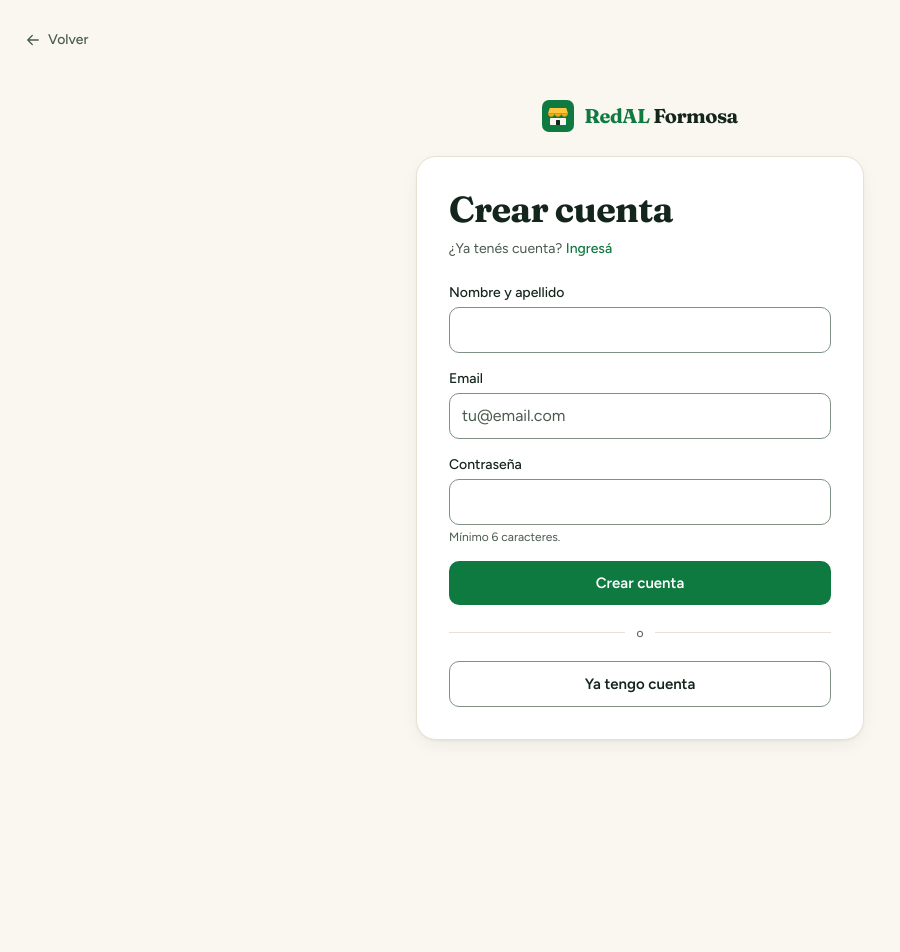
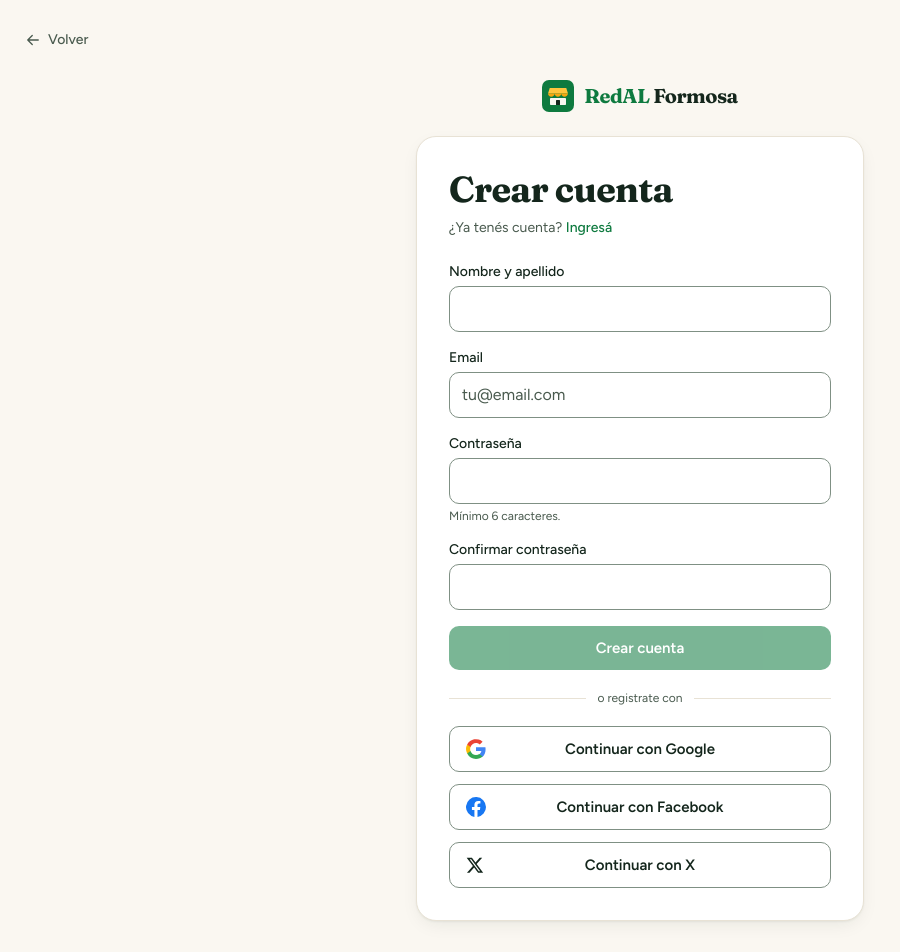
Before and after one commit to tomascenturion895-prog/REDAL-formosa, a Next.js app in the folder redal-formosa/: page /register in a window 1280 px wide. Shown: the top 952 px of the page, without its empty margins (0-900 px from the left). Before the commit the page ends 800 px from the top, so only its background shows below. Built offline with nearby package versions, Linux system fonts and the light colour scheme; no server answers.

Commit message:
modificacion en el registro: agregamos confirmacion y sso

```diff
--- a/redal-formosa/src/components/auth/register-form.tsx
+++ b/redal-formosa/src/components/auth/register-form.tsx
@@ -6,6 +6,7 @@ import Link from "next/link";
 
 import { useAuthActions } from "@/lib/auth/use-auth-actions";
 import { authErrorMessage } from "@/lib/auth/messages";
+import { SocialButtons } from "@/components/auth/social-buttons";
 import { CheckIcon } from "@/components/ui/icons";
 
 export function RegisterForm() {
@@ -13,13 +14,16 @@ export function RegisterForm() {
   const { signUp } = useAuthActions();
   const [email, setEmail] = useState("");
   const [password, setPassword] = useState("");
+  const [confirm, setConfirm] = useState("");
   const [fullName, setFullName] = useState("");
   const [error, setError] = useState<string | null>(null);
   const [loading, setLoading] = useState(false);
   const [pendingConfirmation, setPendingConfirmation] = useState(false);
+  const mismatch = confirm.length > 0 && confirm !== password;
 
   const handleSubmit = async (e: React.FormEvent) => {
     e.preventDefault();
+    if (password !== confirm) return;
     setError(null);
     setLoading(true);
 
@@ -132,19 +136,40 @@ export function RegisterForm() {
           </p>
         </div>
 
-        <button type="submit" disabled={loading} aria-busy={loading} className="btn btn-primary w-full !py-3">
+        <div>
+          <label htmlFor="confirmPassword" className="mb-1 block text-sm font-medium">
+            Confirmar contraseña
+          </label>
+          <input
+            id="confirmPassword"
+            type="password"
+            autoComplete="new-password"
+            value={confirm}
+            onChange={(e) => setConfirm(e.target.value)}
+            minLength={6}
+            required
+            aria-invalid={mismatch}
+            aria-describedby={mismatch ? "confirm-error" : undefined}
+            className={`field ${mismatch ? "!border-danger" : ""}`}
+          />
+          {mismatch && (
+            <p id="confirm-error" role="alert" className="mt-1 text-xs text-danger">
+              Las contraseñas no coinciden.
+            </p>
+          )}
+        </div>
+
+        <button type="submit" disabled={loading || !confirm || mismatch} aria-busy={loading} className="btn btn-primary w-full !py-3">
           {loading ? "Creando tu cuenta…" : "Crear cuenta"}
         </button>
       </form>
 
-      <div className="my-5 flex items-center gap-3 text-xs text-muted" aria-hidden="true">
+      <div className="my-5 flex items-center gap-3 text-xs text-muted">
         <span className="h-px flex-1 bg-border" />
-        o
+        o registrate con
         <span className="h-px flex-1 bg-border" />
       </div>
-      <Link href="/login" className="btn btn-secondary w-full !py-3">
-        Ya tengo cuenta
-      </Link>
+      <SocialButtons onError={(message) => setError(message)} />
     </div>
   );
 }
--- /dev/null
+++ b/redal-formosa/src/components/auth/social-buttons.tsx
@@ -0,0 +1,77 @@
+"use client";
+
+import { useState } from "react";
+
+import { useAuthActions } from "@/lib/auth/use-auth-actions";
+import { authErrorMessage } from "@/lib/auth/messages";
+
+type SocialProvider = "google" | "facebook" | "twitter";
+
+const PROVIDERS: { id: SocialProvider; label: string; icon: React.ReactNode }[] = [
+  {
+    id: "google",
+    label: "Continuar con Google",
+    icon: (
+      <svg viewBox="0 0 24 24" width="20" height="20" aria-hidden="true">
+        <path fill="#4285F4" d="M23.5 12.3c0-.8-.1-1.6-.2-2.3H12v4.5h6.5a5.6 5.6 0 0 1-2.4 3.7v3h3.9c2.3-2.1 3.5-5.2 3.5-8.9Z" />
+        <path fill="#34A853" d="M12 24c3.2 0 6-1.1 7.9-2.9l-3.9-3c-1.1.7-2.4 1.2-4 1.2-3.1 0-5.7-2.1-6.6-4.9H1.4v3.1A12 12 0 0 0 12 24Z" />
+        <path fill="#FBBC05" d="M5.4 14.4a7.2 7.2 0 0 1 0-4.8V6.5H1.4a12 12 0 0 0 0 10.9l4-3Z" />
+        <path fill="#EA4335" d="M12 4.8c1.7 0 3.3.6 4.5 1.8l3.4-3.4A12 12 0 0 0 1.4 6.5l4 3.1C6.3 6.9 8.9 4.8 12 4.8Z" />
+      </svg>
+    ),
+  },
+  {
+    id: "facebook",
+    label: "Continuar con Facebook",
+    icon: (
+      <svg viewBox="0 0 24 24" width="20" height="20" aria-hidden="true">
+        <path
+          fill="#1877F2"
+          d="M24 12a12 12 0 1 0-13.9 11.9v-8.4H7.1V12h3V9.4c0-3 1.8-4.7 4.5-4.7 1.3 0 2.7.2 2.7.2v2.9h-1.5c-1.5 0-2 .9-2 1.9V12h3.4l-.5 3.5h-2.9v8.4A12 12 0 0 0 24 12Z"
+        />
+      </svg>
+    ),
+  },
+  {
+    id: "twitter",
+    label: "Continuar con X",
+    icon: (
+      <svg viewBox="0 0 24 24" width="18" height="18" aria-hidden="true" fill="currentColor">
+        <path d="M18.2 2.3h3.4l-7.4 8.5 8.7 11.5h-6.8l-5.3-7-6.1 7H1.3l7.9-9.1L.9 2.3h7l4.8 6.4 5.5-6.4Zm-1.2 18h1.9L6.9 4.2H4.9L17 20.3Z" />
+      </svg>
+    ),
+  },
+];
+
+/** Botones de acceso con redes. Cada proveedor debe estar habilitado en Supabase (Authentication → Providers). */
+export function SocialButtons({ onError }: { onError: (message: string) => void }) {
+  const { signInWithProvider } = useAuthActions();
+  const [pending, setPending] = useState<SocialProvider | null>(null);
+
+  const handleClick = async (provider: SocialProvider) => {
+    setPending(provider);
+    const { error } = await signInWithProvider(provider);
+    if (error) {
+      onError(/provider is not enabled|unsupported provider/i.test(error.message) ? "Ese método todavía no está habilitado." : authErrorMessage(error));
+      setPending(null);
+    }
+  };
+
+  return (
+    <div className="flex flex-col gap-3">
+      {PROVIDERS.map(({ id, label, icon }) => (
+        <button
+          key={id}
+          type="button"
+          onClick={() => handleClick(id)}
+          disabled={pending !== null}
+          aria-busy={pending === id}
+          className="btn btn-secondary relative w-full !justify-center !py-3"
+        >
+          <span className="absolute left-4 flex items-center">{icon}</span>
+          {label}
+        </button>
+      ))}
+    </div>
+  );
+}
--- a/redal-formosa/src/lib/auth/use-auth-actions.ts
+++ b/redal-formosa/src/lib/auth/use-auth-actions.ts
@@ -1,3 +1,5 @@
+import type { Provider } from "@supabase/supabase-js";
+
 import { createClient } from "@/lib/supabase/client";
 
 export function useAuthActions() {
@@ -24,6 +26,14 @@ export function useAuthActions() {
     return { data, error };
   };
 
+  const signInWithProvider = async (provider: Extract<Provider, "google" | "facebook" | "twitter">) => {
+    const { error } = await supabase.auth.signInWithOAuth({
+      provider,
+      options: { redirectTo: `${window.location.origin}/` },
+    });
+    return { error };
+  };
+
   const signOut = async () => {
     const { error } = await supabase.auth.signOut();
     return { error };
@@ -44,6 +54,7 @@ export function useAuthActions() {
   return {
     signUp,
     signIn,
+    signInWithProvider,
     signOut,
     resetPassword,
     updatePassword,
```
